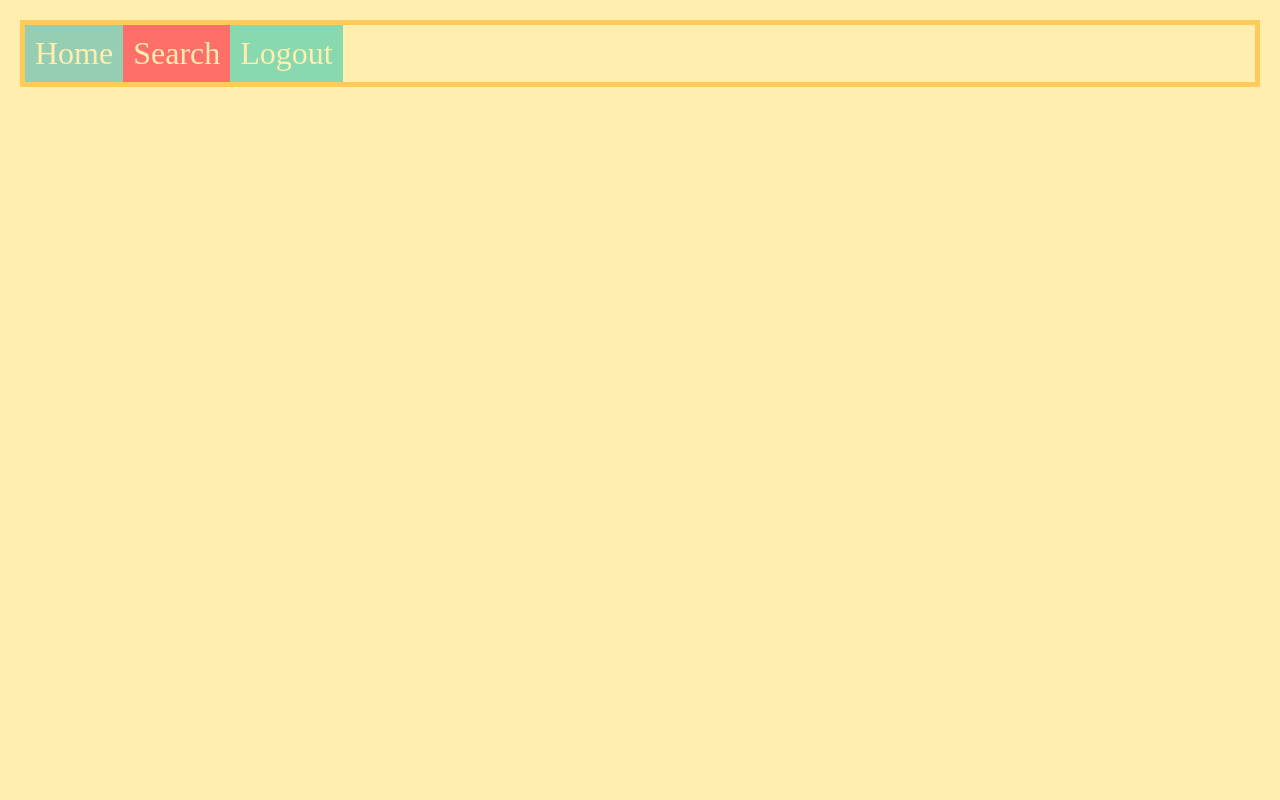
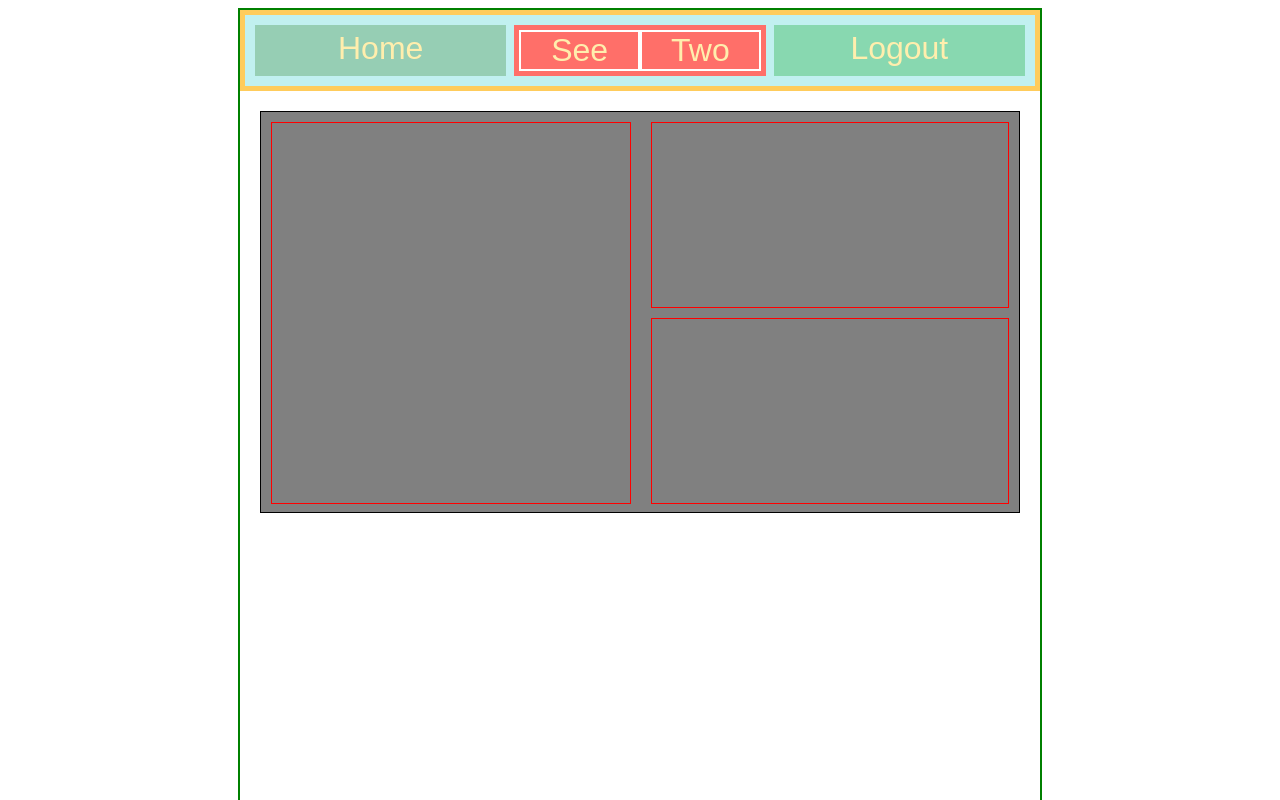
Before and after one commit to Nknky09/flexbox, a plain HTML site: page index.html in a window 1280 px wide. Shown: the top 800 px of the page. Drawn offline with Linux system fonts and the light colour scheme.

Commit message:
flexbox test

```diff
--- a/basic.css
+++ b/basic.css
@@ -1,14 +1,25 @@
+.main {
+  font-family: Arial, Helvetica, sans-serif;
+  width: 800px;
+  margin: 0 auto;
+  border: 2px green solid;
+  height: 1000px;
+}
+
+.container {
+  border: 5px solid #ffcc5c;
+  padding: 10px;
+  background-color: rgb(193, 240, 240);
+  display: flex;
+  gap: 8px;
+}
+
 .container > div {
-  padding: 10px;
+  padding: 5px;
   text-align: center;
   font-size: 2em;
   color: #ffeead;
-
-}
-
-html, body {
-  background-color: #ffeead;
-  margin: 10px;
+  flex: 1;
 }
 
 .container > div:nth-child(1) {
@@ -17,8 +28,45 @@ html, body {
 
 .container > div:nth-child(2) {
   background-color: #ff6f69;
+  display: inline-flex;
 }
 
 .container > div:nth-child(3) {
   background-color: #88d8b0;
 }
+
+.nav-section {
+  border:2px solid white;
+  flex: 1;
+}
+
+.container-two {
+  height: 400px;
+  background-color: gray;
+  margin: 20px;
+  border: 1px solid black;
+  display: flex;
+}
+
+.left-big {
+  border:1px solid red;
+  flex: 1;
+  height: 380px;
+  margin: 10px;
+}
+
+.right-big {
+  margin: 10px;
+  flex: 1;
+}
+
+.right-one {
+  border:1px solid red;
+  height: 184px;
+  margin-bottom:10px;
+}
+
+.right-two {
+  border:1px solid red;
+  height: 184px;
+}
--- a/index.css
+++ b/index.css
@@ -1,7 +1,11 @@
 .container {
   border: 5px solid #ffcc5c;
+  padding: 10px;
+  background-color: rgb(193, 240, 240);
+  display: flex;
+
 }
 
-.container {
-  display: flex;
+.container div {
+  width: 200px;
 }
--- a/index.html
+++ b/index.html
@@ -3,17 +3,30 @@
 <head>
   <meta charset="UTF-8">
   <meta name="viewport" content="width=device-width, initial-scale=1.0">
-  <link href="index.css" rel="stylesheet">
   <link href="basic.css" rel="stylesheet">
   <title>Flexbox</title>
 </head>
 
 <body>
+  <div class="main">
     <nav class="container">
       <div>Home</div>
-      <div>Search</div>
+      <div>
+        <section class="nav-section">See</section>
+        <section class="nav-section">Two</section>
+      </div>
       <div>Logout</div>
     </nav>
 
+      <div class="container-two">
+        <div class="left-big"></div>
+        <section class="right-big">
+          <div class="right-one"></div>
+          <div class="right-two"></div>
+        </section>
+      </div>
+
+    </div>
+
 </body>
 </html>
```
